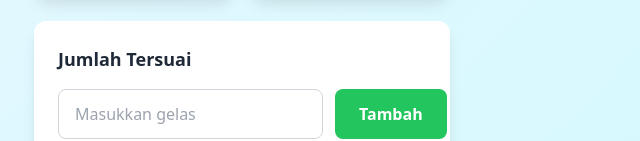
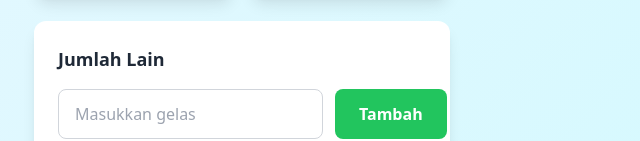
Before and after one commit to asrulmunir/dailyHydration, a plain HTML site: page index.html in a window 1280 px wide. Shown: the part 683-824 px from the top of the page, 398-1038 px from the left. Drawn offline with nearby package versions, Linux system fonts and the light colour scheme.

Commit message:
Fix: Change 'Jumlah Tersuai' to 'Jumlah Lain'

```diff
--- a/index.html
+++ b/index.html
@@ -136,7 +136,7 @@
 
         <!-- Custom Amount -->
         <div class="bg-white rounded-xl p-6 shadow-lg mb-6">
-            <h3 class="text-lg font-semibold text-gray-800 mb-4" data-ms="Jumlah Tersuai" data-en="Custom Amount">Jumlah Tersuai</h3>
+            <h3 class="text-lg font-semibold text-gray-800 mb-4" data-ms="Jumlah Lain" data-en="Custom Amount">Jumlah Lain</h3>
             <div class="flex gap-3">
                 <input type="number" id="customAmount" data-ms-placeholder="Masukkan gelas" data-en-placeholder="Enter glasses" placeholder="Masukkan gelas"
                        class="flex-1 px-4 py-3 border border-gray-300 rounded-lg focus:ring-2 focus:ring-blue-500 focus:border-transparent outline-none">
```
